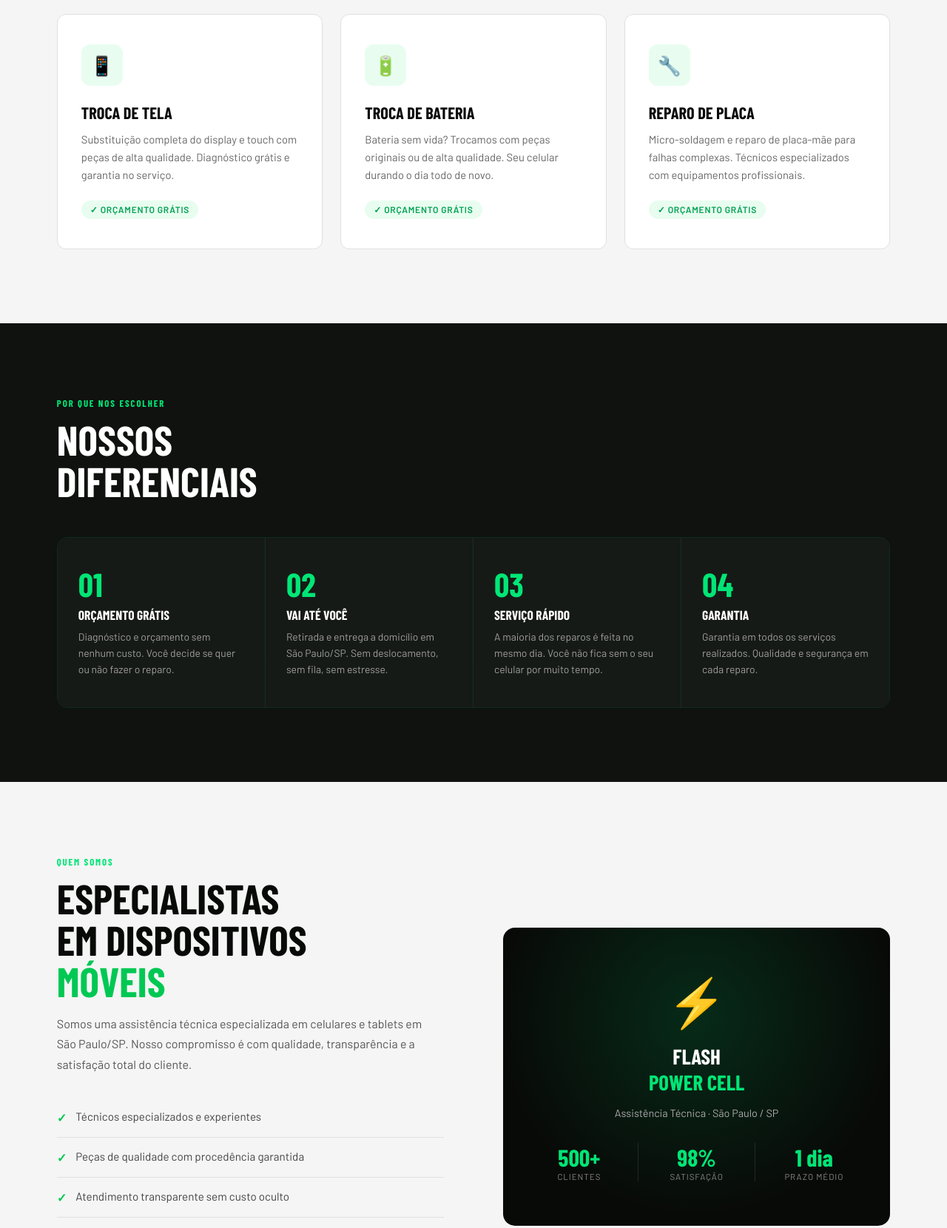
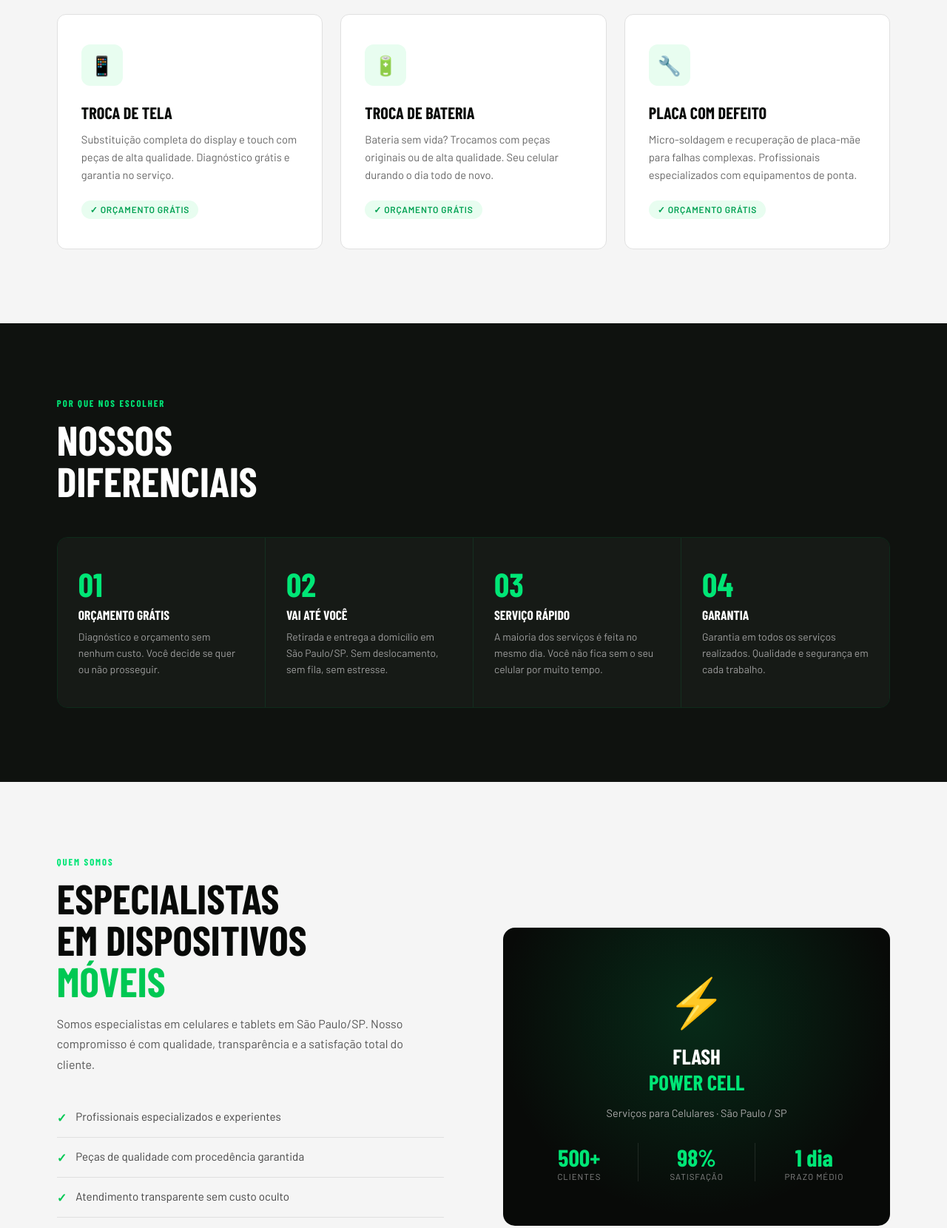
Before and after one commit to juhuhnke-lab/flashpower, a plain HTML site: page index.html in a window 1280 px wide. Shown: the part 1140-2800 px from the top of the page at 74% size. Drawn offline with nearby package versions, Linux system fonts and the light colour scheme; a web font is replaced by a local one.

Commit message:
Add files via upload

```diff
--- a/index.html
+++ b/index.html
@@ -3,9 +3,9 @@
 <head>
   <meta charset="UTF-8" />
   <meta name="viewport" content="width=device-width, initial-scale=1.0"/>
-  <meta name="description" content="Flash Power Cell - Assistência Técnica de Celulares em São Paulo. Troca de tela, bateria e reparo de placa. Orçamento grátis, retirada e entrega a domicílio." />
+  <meta name="description" content="Flash Power Cell - Tela quebrada ou bateria fraca? Resolvemos em São Paulo. Troca de tela, bateria e placa. Orçamento grátis, retirada e entrega a domicílio." />
   <meta name="robots" content="index, follow" />
-  <title>Flash Power Cell | Assistência Técnica de Celulares - São Paulo</title>
+  <title>Flash Power Cell | Tela Quebrada ou Bateria Fraca? Resolvemos em SP</title>
   <!-- Google tag (gtag.js) -->
   <script async src="https://www.googletagmanager.com/gtag/js?id=AW-17992871908"></script>
   <script>
@@ -582,7 +582,7 @@
       <span class="accent">100%</span>
     </h1>
     <p class="hero-sub">
-      Assistência técnica especializada em celulares e tablets. Troca de tela, bateria e reparo de placa com qualidade e garantia.
+      Tela quebrada, bateria fraca ou celular danificado? A gente resolve em São Paulo. Troca de tela, bateria e placa com qualidade e garantia.
     </p>
     <div class="hero-perks">
       <div class="perk"><div class="perk-icon">💰</div> Orçamento 100% grátis</div>
@@ -633,8 +633,8 @@
     </div>
     <div class="service-card">
       <div class="service-icon">🔧</div>
-      <div class="service-title">Reparo de Placa</div>
-      <p class="service-desc">Micro-soldagem e reparo de placa-mãe para falhas complexas. Técnicos especializados com equipamentos profissionais.</p>
+      <div class="service-title">Placa com Defeito</div>
+      <p class="service-desc">Micro-soldagem e recuperação de placa-mãe para falhas complexas. Profissionais especializados com equipamentos de ponta.</p>
       <span class="service-tag">✓ Orçamento Grátis</span>
     </div>
   </div>
@@ -648,7 +648,7 @@
     <div class="diff-item">
       <div class="diff-num">01</div>
       <div class="diff-title">Orçamento Grátis</div>
-      <p class="diff-desc">Diagnóstico e orçamento sem nenhum custo. Você decide se quer ou não fazer o reparo.</p>
+      <p class="diff-desc">Diagnóstico e orçamento sem nenhum custo. Você decide se quer ou não prosseguir.</p>
     </div>
     <div class="diff-item">
       <div class="diff-num">02</div>
@@ -658,12 +658,12 @@
     <div class="diff-item">
       <div class="diff-num">03</div>
       <div class="diff-title">Serviço Rápido</div>
-      <p class="diff-desc">A maioria dos reparos é feita no mesmo dia. Você não fica sem o seu celular por muito tempo.</p>
+      <p class="diff-desc">A maioria dos serviços é feita no mesmo dia. Você não fica sem o seu celular por muito tempo.</p>
     </div>
     <div class="diff-item">
       <div class="diff-num">04</div>
       <div class="diff-title">Garantia</div>
-      <p class="diff-desc">Garantia em todos os serviços realizados. Qualidade e segurança em cada reparo.</p>
+      <p class="diff-desc">Garantia em todos os serviços realizados. Qualidade e segurança em cada trabalho.</p>
     </div>
   </div>
 </section>
@@ -674,9 +674,9 @@
     <div>
       <div class="section-tag">Quem somos</div>
       <h2 class="section-title">Especialistas<br>em Dispositivos<br><span style="color:var(--green-dark)">Móveis</span></h2>
-      <p class="section-desc" style="color:#555;margin-bottom:0">Somos uma assistência técnica especializada em celulares e tablets em São Paulo/SP. Nosso compromisso é com qualidade, transparência e a satisfação total do cliente.</p>
+      <p class="section-desc" style="color:#555;margin-bottom:0">Somos especialistas em celulares e tablets em São Paulo/SP. Nosso compromisso é com qualidade, transparência e a satisfação total do cliente.</p>
       <ul class="sobre-list">
-        <li><span class="check">✓</span> Técnicos especializados e experientes</li>
+        <li><span class="check">✓</span> Profissionais especializados e experientes</li>
         <li><span class="check">✓</span> Peças de qualidade com procedência garantida</li>
         <li><span class="check">✓</span> Atendimento transparente sem custo oculto</li>
         <li><span class="check">✓</span> Retirada e entrega em domicílio em SP</li>
@@ -687,7 +687,7 @@
       <div class="sobre-box">
         <div class="sobre-box-icon">⚡</div>
         <div class="sobre-box-text">Flash<br><span>Power Cell</span></div>
-        <p style="color:#aaa;font-size:0.9rem;margin-top:1rem;position:relative">Assistência Técnica · São Paulo / SP</p>
+        <p style="color:#aaa;font-size:0.9rem;margin-top:1rem;position:relative">Serviços para Celulares · São Paulo / SP</p>
         <div class="sobre-stats">
           <div class="sobre-stat">
             <div class="sobre-stat-num">500+</div>
@@ -739,7 +739,7 @@
     </div>
     <div class="dep-card">
       <div class="dep-stars">★★★★★</div>
-      <p class="dep-text">"Meu Samsung não ligava mais. Fizeram reparo na placa e voltou a funcionar perfeitamente. Atendimento rápido, honesto e confiável."</p>
+      <p class="dep-text">"Meu Samsung não ligava mais. Fizeram o serviço na placa e voltou a funcionar perfeitamente. Atendimento rápido, honesto e confiável."</p>
       <div class="dep-author">
         <div class="dep-avatar">RF</div>
         <div>
@@ -758,7 +758,7 @@
     <h2 class="section-title">Orçamento<br>100% Grátis</h2>
     <p class="section-desc">Mande uma mensagem agora e receba seu orçamento sem compromisso. Rápido, fácil e sem custo!</p>
     <div class="cta-actions">
-      <a href="https://wa.me/5511988522808?text=Olá!%20Gostaria%20de%20um%20orçamento%20gratuito%20para%20reparo%20do%20meu%20celular." target="_blank" rel="noopener" class="btn-primary" onclick="gtag('event', 'conversion', {'send_to': 'AW-17992871908'});">
+      <a href="https://wa.me/5511988522808?text=Olá!%20Gostaria%20de%20um%20orçamento%20gratuito." target="_blank" rel="noopener" class="btn-primary" onclick="gtag('event', 'conversion', {'send_to': 'AW-17992871908'});">
         💬 Chamar no WhatsApp Agora
       </a>
     </div>
@@ -774,7 +774,7 @@
 <!-- FOOTER -->
 <footer>
   <div class="footer-logo">Flash<span>Power</span>Cell</div>
-  <div class="footer-text">© 2025 Flash Power Cell · Assistência Técnica · São Paulo/SP<br>CNPJ: 50.380.551/0001-04</div>
+  <div class="footer-text">© 2025 Flash Power Cell · Serviços para Celulares · São Paulo/SP<br>CNPJ: 50.380.551/0001-04</div>
   <div class="footer-text" style="font-size:0.75rem;color:#555">
     Todos os direitos reservados ·
     <a href="privacidade.html" style="color:#00e676;text-decoration:none;">Política de Privacidade</a>
```
